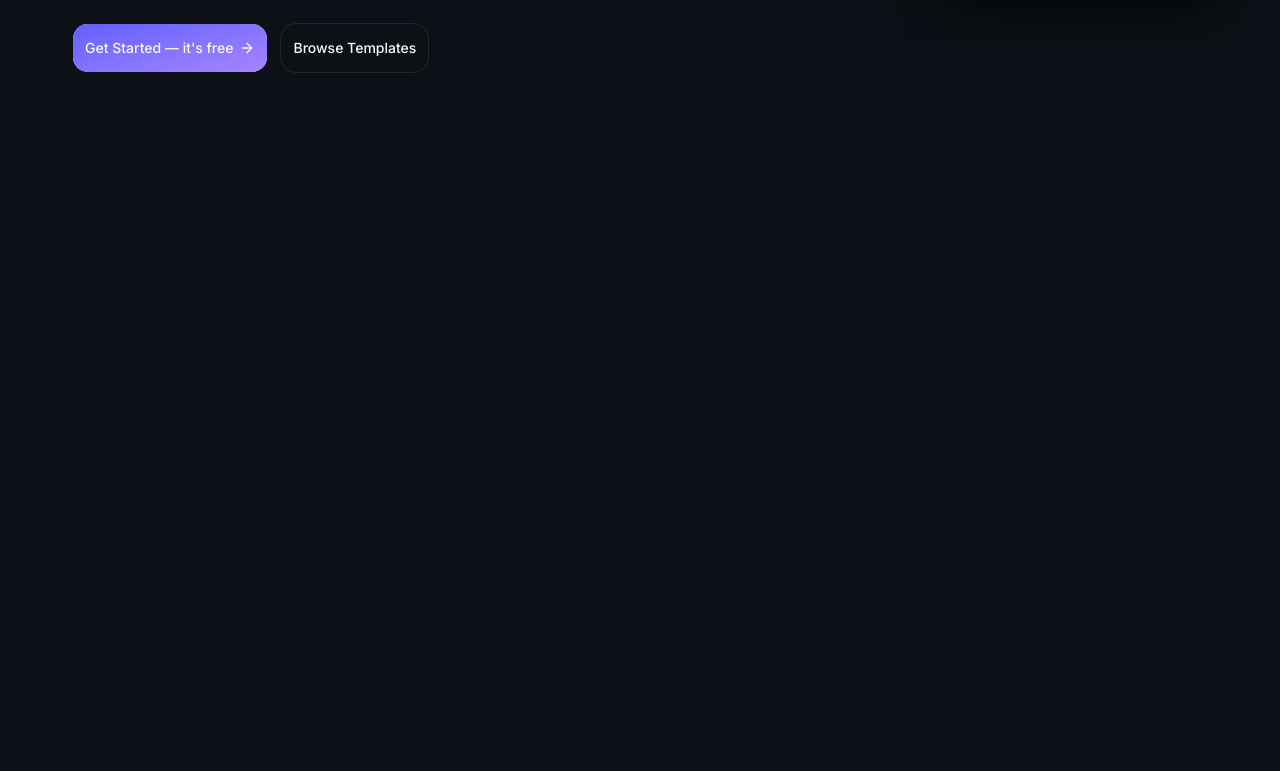
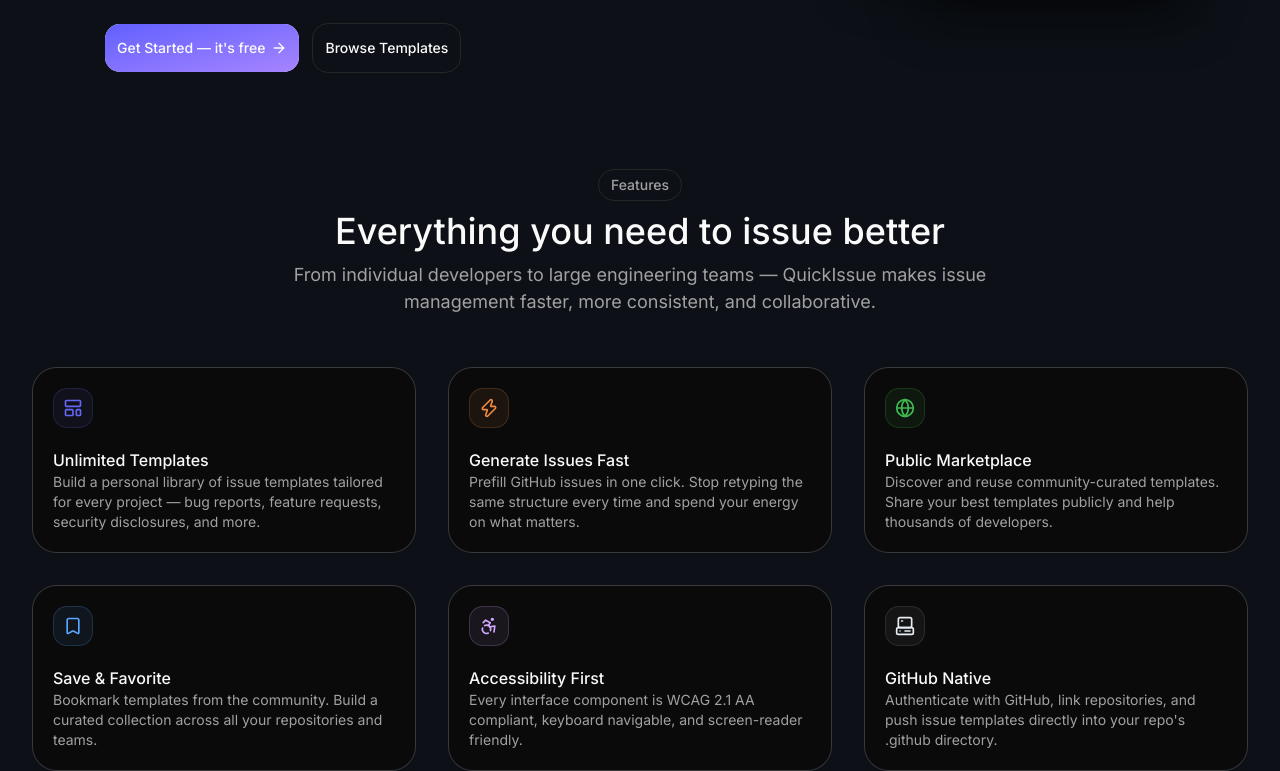
Before and after one commit to giamimino/QuickIssue, a Next.js app: page / in a window 1280 px wide. Shown: the part 509-1280 px from the top of the page. Before the commit the page ends 800 px from the top, so only its background shows below. Built offline with nearby package versions, Linux system fonts and the light colour scheme.

Commit message:
feat(landing-page): add features section

```diff
--- a/src/app/(main)/page.tsx
+++ b/src/app/(main)/page.tsx
@@ -1,11 +1,20 @@
 "use client";
+import FeaturesSection from "@/components/sections/landing/features-section";
 import HeroSection from "@/components/sections/landing/hero-section";
+import LandingSection from "@/components/sections/landing/landing-section";
 import React from "react";
 
 const LandingPage = () => {
   return (
-    <div>
+    <div className="px-8 max-md:px-6">
       <HeroSection />
+      <LandingSection
+        tag="Features"
+        title="Everything you need to issue better"
+        description="From individual developers to large engineering teams — QuickIssue makes issue management faster, more consistent, and collaborative."
+      >
+        <FeaturesSection />
+      </LandingSection>
     </div>
   );
 };
--- /dev/null
+++ b/src/components/sections/landing/features-section.tsx
@@ -0,0 +1,70 @@
+import {
+  Card,
+  CardContent,
+  CardDescription,
+  CardTitle,
+} from "@/components/ui/card";
+import { features } from "@/constants/sections";
+import { motion } from "motion/react";
+import React from "react";
+
+const FeaturesSection = () => {
+  return (
+    <section className="mt-10">
+      <div className="grid gap-8 grid-cols-3 items-stretch max-md:gap-6 max-lg:grid-cols-2 max-sm:grid-cols-1">
+        {features.map((feature, i) => {
+          const Icon = feature.icon as React.ComponentType<any>;
+
+          return (
+            <motion.div
+              key={feature.title}
+              initial={{
+                opacity: 0,
+                y: 10,
+              }}
+              whileInView={{
+                opacity: 1,
+                y: 0,
+              }}
+              viewport={{ once: true, amount: 0.2 }}
+              transition={{
+                opacity: { duration: 0.3, delay: i / 10 + 0.15 },
+                y: {
+                  duration: 0.3,
+                  delay: features.length / 10 + (i % 3) / 10,
+                },
+              }}
+              whileHover={{
+                y: -6,
+                borderColor: feature.border,
+                boxShadow: `-10px 10px 20px ${feature.border}`,
+              }}
+              className="border h-full rounded-[min(var(--radius-4xl),24px)]"
+            >
+              <Card className="h-full">
+                <CardContent>
+                  <div
+                    className={`w-10 h-10 flex items-center justify-center mb-5 rounded-xl`}
+                    style={{
+                      background: feature.bg,
+                      border: `1px solid ${feature.border}`,
+                    }}
+                  >
+                    <Icon
+                      className="w-5 h-5"
+                      style={{ color: feature.color }}
+                    />
+                  </div>
+                  <CardTitle>{feature.title}</CardTitle>
+                  <CardDescription>{feature.description}</CardDescription>
+                </CardContent>
+              </Card>
+            </motion.div>
+          );
+        })}
+      </div>
+    </section>
+  );
+};
+
+export default FeaturesSection;
--- a/src/components/sections/landing/hero-section.tsx
+++ b/src/components/sections/landing/hero-section.tsx
@@ -145,7 +145,7 @@
 const HeroSection = () => {
   return (
     <section>
-      <div className="px-18 py-24 max-lg:px-15 max-lg:py-20 max-md:px-9 max-md:py-12 max-sm:px-6 max-sm:py-8 flex justify-between">
+      <div className="px-18 py-24 max-lg:px-15 max-lg:py-20 max-md:px-9 max-md:py-12 max-sm:px-0 max-sm:py-8 flex justify-between">
         <div className="flex flex-col gap-6">
           <p className="text-7xl max-lg:text-6xl max-md:text-5xl text-muted-foreground flex flex-col font-bold">
             <motion.span
--- /dev/null
+++ b/src/components/sections/landing/landing-section.tsx
@@ -0,0 +1,35 @@
+import { Button } from "@/components/ui/button";
+import { CardDescription, CardTitle } from "@/components/ui/card";
+import React from "react";
+
+const LandingSection = ({
+  children,
+  title,
+  description,
+  tag,
+}: {
+  children: React.ReactNode;
+  title: string;
+  description: string;
+  tag: string;
+}) => {
+  return (
+    <section
+      className="flex flex-col gap-3"
+      id={tag.toLowerCase().replace(/\s+/g, "-")}
+    >
+      <div className="flex flex-col gap-2.5 items-center">
+        <Button variant={"outline"} className={"text-muted-foreground"}>
+          {tag}
+        </Button>
+        <CardTitle className="text-4xl text-center">{title}</CardTitle>
+        <CardDescription className="text-[18px] w-full max-w-200 text-center">
+          {description}
+        </CardDescription>
+      </div>
+      <div>{children}</div>
+    </section>
+  );
+};
+
+export default LandingSection;
--- /dev/null
+++ b/src/components/ui/card.tsx
@@ -0,0 +1,100 @@
+import * as React from "react";
+
+import { cn } from "@/lib/utils";
+
+function Card({
+  className,
+  size = "default",
+  ...props
+}: React.ComponentProps<"div"> & { size?: "default" | "sm" }) {
+  return (
+    <div
+      data-slot="card"
+      data-size={size}
+      className={cn(
+        "group/card flex flex-col gap-(--card-spacing) overflow-hidden rounded-[min(var(--radius-4xl),24px)] bg-card py-(--card-spacing) text-sm text-card-foreground shadow-sm ring-1 ring-foreground/5 [--card-spacing:--spacing(5)] has-[>img:first-child]:pt-0 data-[size=sm]:[--card-spacing:--spacing(4)] dark:ring-foreground/10 *:[img:first-child]:rounded-t-[min(var(--radius-4xl),24px)] *:[img:last-child]:rounded-b-[min(var(--radius-4xl),24px)]",
+        className,
+      )}
+      {...props}
+    />
+  );
+}
+
+function CardHeader({ className, ...props }: React.ComponentProps<"div">) {
+  return (
+    <div
+      data-slot="card-header"
+      className={cn(
+        "group/card-header @container/card-header grid auto-rows-min items-start gap-1.5 rounded-t-[min(var(--radius-4xl),24px)] px-(--card-spacing) has-data-[slot=card-action]:grid-cols-[1fr_auto] has-data-[slot=card-description]:grid-rows-[auto_auto] [.border-b]:pb-(--card-spacing)",
+        className,
+      )}
+      {...props}
+    />
+  );
+}
+
+function CardTitle({ className, ...props }: React.ComponentProps<"div">) {
+  return (
+    <div
+      data-slot="card-title"
+      className={cn("text-base font-medium", className)}
+      {...props}
+    />
+  );
+}
+
+function CardDescription({ className, ...props }: React.ComponentProps<"div">) {
+  return (
+    <div
+      data-slot="card-description"
+      className={cn("text-sm text-muted-foreground", className)}
+      {...props}
+    />
+  );
+}
+
+function CardAction({ className, ...props }: React.ComponentProps<"div">) {
+  return (
+    <div
+      data-slot="card-action"
+      className={cn(
+        "col-start-2 row-span-2 row-start-1 self-start justify-self-end",
+        className,
+      )}
+      {...props}
+    />
+  );
+}
+
+function CardContent({ className, ...props }: React.ComponentProps<"div">) {
+  return (
+    <div
+      data-slot="card-content"
+      className={cn("px-(--card-spacing)", className)}
+      {...props}
+    />
+  );
+}
+
+function CardFooter({ className, ...props }: React.ComponentProps<"div">) {
+  return (
+    <div
+      data-slot="card-footer"
+      className={cn(
+        "flex items-center rounded-b-[min(var(--radius-4xl),24px)] px-(--card-spacing) [.border-t]:pt-(--card-spacing)",
+        className,
+      )}
+      {...props}
+    />
+  );
+}
+
+export {
+  Card,
+  CardHeader,
+  CardFooter,
+  CardTitle,
+  CardAction,
+  CardDescription,
+  CardContent,
+};
--- a/src/constants/sections.ts
+++ b/src/constants/sections.ts
@@ -3,6 +3,7 @@
   AlignLeft,
   Bookmark,
   Clock,
+  Computer,
   Globe,
   LayoutTemplate,
   RefreshCw,
@@ -10,7 +11,6 @@
   Users,
   Zap,
 } from "lucide-react";
-import Github from "next-auth/providers/github";
 
 export const benefits = [
   {
@@ -98,7 +98,7 @@
     border: "rgba(210, 168, 255, 0.2)",
   },
   {
-    icon: Github,
+    icon: Computer,
     title: "GitHub Native",
     description:
       "Authenticate with GitHub, link repositories, and push issue templates directly into your repo's .github directory.",
@@ -111,7 +111,7 @@
 export const steps = [
   {
     number: "01",
-    icon: Github,
+    icon: Computer,
     title: "Connect GitHub",
     description:
       "Sign in with your GitHub account. QuickIssue connects to your repos securely via OAuth — no tokens to manage.",
```
Also changed, not shown: src/types/context.d.ts (added), 1 other file (tests, documents, lock files or other folders).
